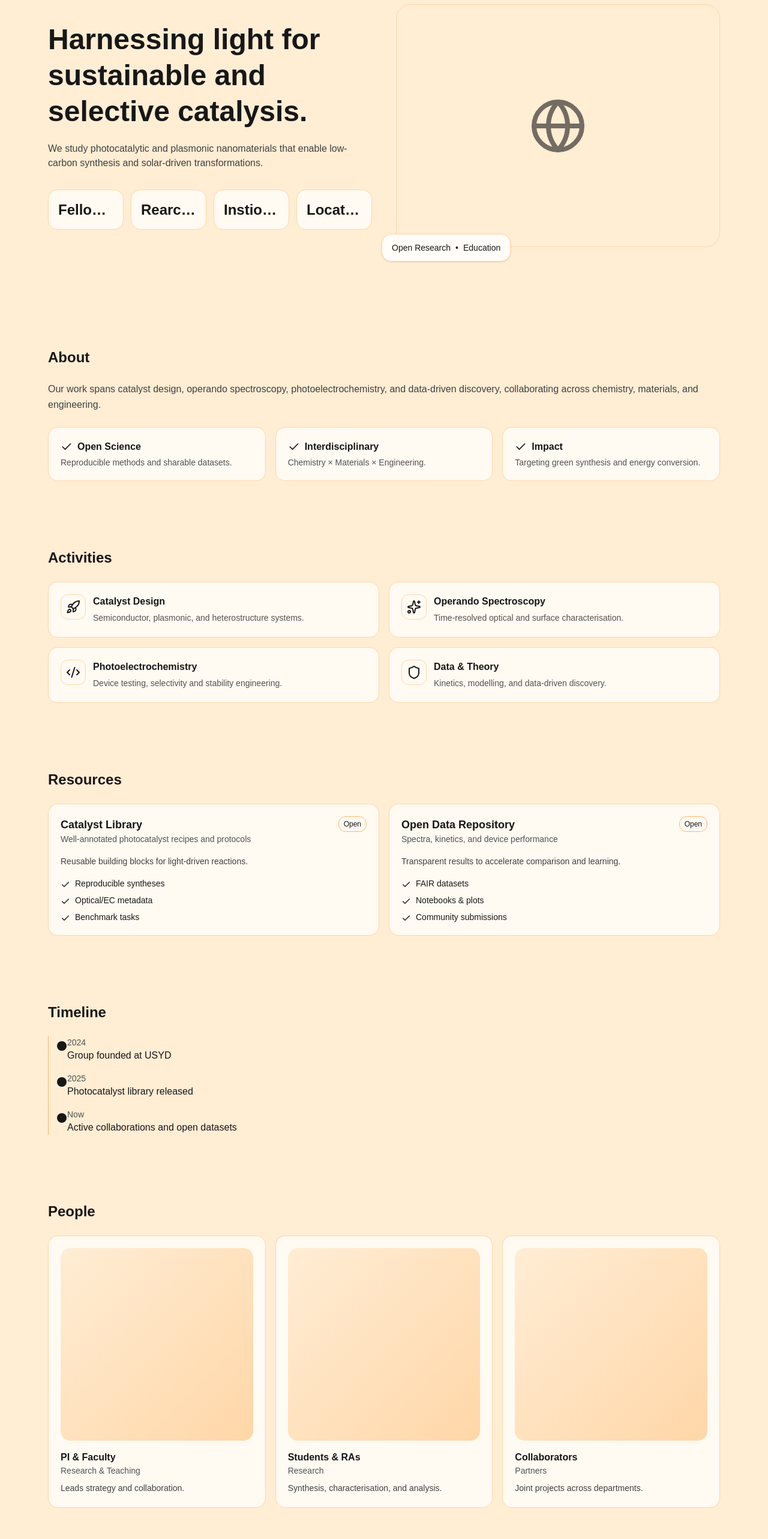
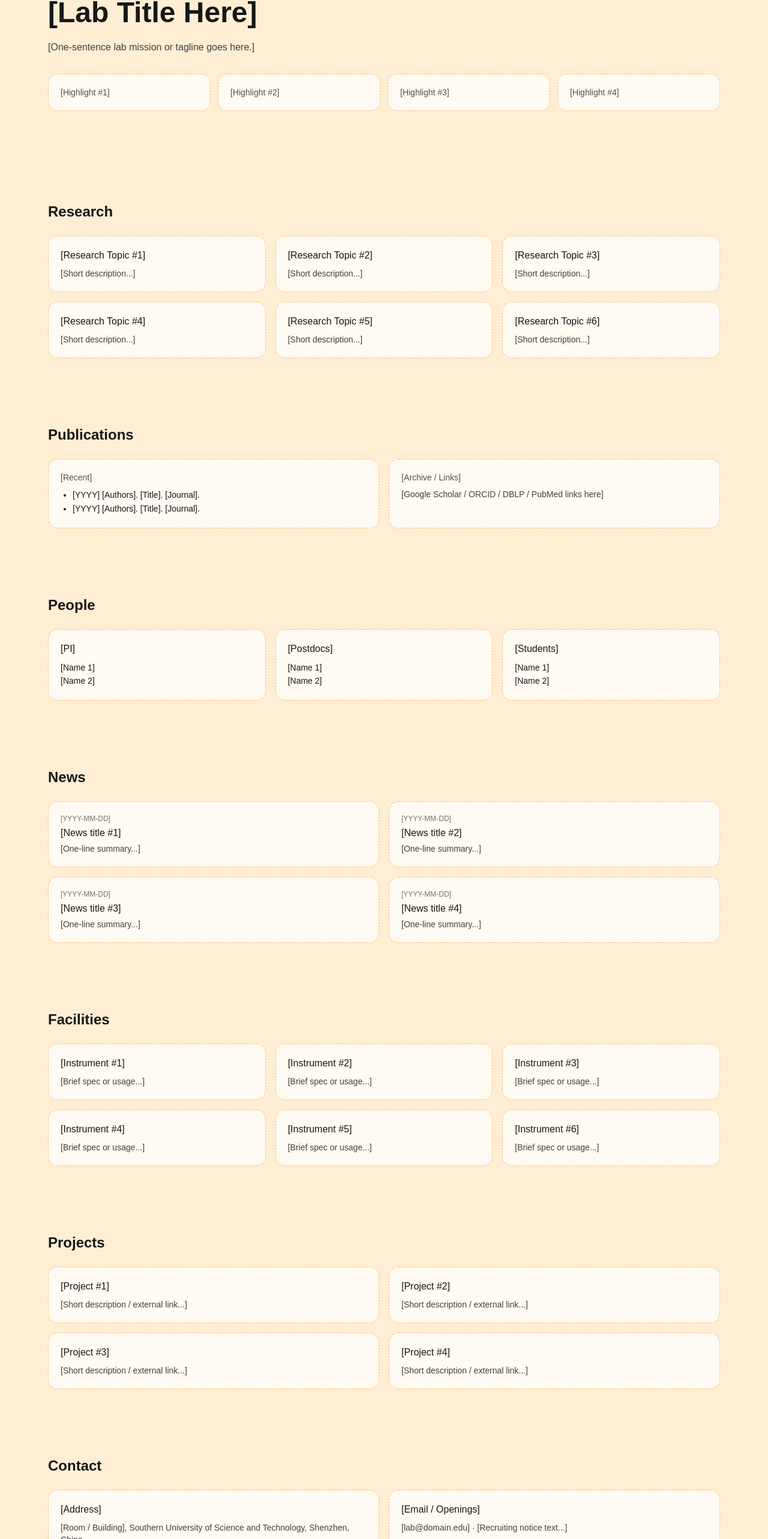
Before and after one commit to zhli0170/company-site, a Next.js app: page / in a window 1280 px wide. Shown: the part 170-2736 px from the top of the page at 60% size. Built offline with nearby package versions, Linux system fonts and the light colour scheme.

Commit message:
feat: add blank SUSTech lab site (sections & nav)

```diff
--- a/app/page.tsx
+++ b/app/page.tsx
@@ -1,147 +1,29 @@
 'use client';
 
 import type { ReactNode } from 'react';
-import { useMemo } from 'react';
 import { motion } from 'framer-motion';
-import {
-  Rocket,
-  Shield,
-  Sparkles,
-  Code2,
-  Globe,
-  Phone,
-  Mail,
-  MapPin,
-  Check,
-  ChevronRight,
-} from 'lucide-react';
 
-export default function CompanyIntroSite() {
-  const data = useMemo(
-    () => ({
-      name: 'University of Sydney Catalysis Group',
-      tagline: 'Harnessing light for sustainable and selective catalysis.',
-      heroCTA: {
-        primary: { label: 'Contact', href: '#contact' },
-        secondary: { label: 'Learn More', href: '#about' },
-      },
-
-      mission:
-        'We study photocatalytic and plasmonic nanomaterials that enable low-carbon synthesis and solar-driven transformations.',
-      vision:
-        'Our work spans catalyst design, operando spectroscopy, photoelectrochemistry, and data-driven discovery, collaborating across chemistry, materials, and engineering.',
-
-      values: [
-        { title: 'Open Science', desc: 'Reproducible methods and sharable datasets.' },
-        { title: 'Interdisciplinary', desc: 'Chemistry × Materials × Engineering.' },
-        { title: 'Impact', desc: 'Targeting green synthesis and energy conversion.' },
-      ],
-
-      // stats: 仅 value
-      stats: [
-        { value: 'Fellowship' },
-        { value: 'Rearch area' },
-        { value: 'Instioutional links' },
-        { value: 'Location' },
-      ],
-
-      services: [
-        {
-          icon: <Rocket className="w-6 h-6" />,
-          title: 'Catalyst Design',
-          desc: 'Semiconductor, plasmonic, and heterostructure systems.',
-        },
-        {
-          icon: <Sparkles className="w-6 h-6" />,
-          title: 'Operando Spectroscopy',
-          desc: 'Time-resolved optical and surface characterisation.',
-        },
-        {
-          icon: <Code2 className="w-6 h-6" />,
-          title: 'Photoelectrochemistry',
-          desc: 'Device testing, selectivity and stability engineering.',
-        },
-        {
-          icon: <Shield className="w-6 h-6" />,
-          title: 'Data & Theory',
-          desc: 'Kinetics, modelling, and data-driven discovery.',
-        },
-      ],
-
-      products: [
-        {
-          name: 'Catalyst Library',
-          tagline: 'Well-annotated photocatalyst recipes and protocols',
-          features: ['Reproducible syntheses', 'Optical/EC metadata', 'Benchmark tasks'],
-          brief: 'Reusable building blocks for light-driven reactions.',
-        },
-        {
-          name: 'Open Data Repository',
-          tagline: 'Spectra, kinetics, and device performance',
-          features: ['FAIR datasets', 'Notebooks & plots', 'Community submissions'],
-          brief: 'Transparent results to accelerate comparison and learning.',
-        },
-      ],
-
-      timeline: [
-        { time: '2024', event: 'Group founded at USYD' },
-        { time: '2025', event: 'Photocatalyst library released' },
-        { time: 'Now', event: 'Active collaborations and open datasets' },
-      ],
-
-      team: [
-        { name: 'PI & Faculty', role: 'Research & Teaching', bio: 'Leads strategy and collaboration.' },
-        { name: 'Students & RAs', role: 'Research', bio: 'Synthesis, characterisation, and analysis.' },
-        { name: 'Collaborators', role: 'Partners', bio: 'Joint projects across departments.' },
-      ],
-
-      clients: [
-        { name: 'School of Chemistry' },
-        { name: 'Faculty of Engineering' },
-        { name: 'Sydney Nano' },
-        { name: 'Industry Partners' },
-        { name: 'International Labs' },
-      ],
-
-      testimonials: [],
-
-      careers: {
-        note: 'We welcome motivated students and collaborators. Reach out with your CV and interests.',
-        roles: [
-          { title: 'Honours/MPhil/PhD', type: 'Open', link: '#contact' },
-          { title: 'Visiting Students', type: 'Open', link: '#contact' },
-          { title: 'Industry Collaboration', type: 'Open', link: '#contact' },
-        ],
-      },
-
-      contact: {
-        email: '',
-        phone: '',
-        address: 'F23, City Rd, University of Sydney NSW 2006',
-        map: 'https://www.google.com/maps?q=University+of+Sydney+NSW+2006',
-      },
-
-      footer: '© ' + new Date().getFullYear() + ' University of Sydney Catalysis Group.',
-    }),
-    []
-  );
-
+export default function LabBlankSite() {
+  // 顶部导航（锚点顺序可自行调整/增减）
   const nav = [
-    { id: 'team', label: 'People' },
+    { id: 'home', label: 'Home' },
+    { id: 'research', label: 'Research' },
     { id: 'publications', label: 'Publications' },
-    { id: 'blog', label: 'Rearch Blog' },
+    { id: 'people', label: 'People' },
+    { id: 'news', label: 'News' },
     { id: 'facilities', label: 'Facilities' },
-    { id: 'projects', label: 'Project' },
+    { id: 'projects', label: 'Projects' },
+    { id: 'contact', label: 'Contact' },
   ];
 
-
   return (
+    // 纯色背景（需要其它颜色可改 bg-orange-100 为任意 Tailwind 颜色或 16 进制）
     <div className="min-h-screen w-full text-neutral-900 bg-orange-100">
-      {/* Navbar */}
+      {/* 顶部导航 */}
       <header className="sticky top-0 z-50 bg-orange-100 border-b border-orange-200">
         <div className="mx-auto max-w-6xl px-4 h-16 flex items-center justify-between">
           <a href="#home" className="font-semibold text-lg tracking-tight">
-            {data.name}
+            MJZ Lab · SUSTech
           </a>
           <nav className="hidden md:flex gap-6 text-sm">
             {nav.map((n) => (
@@ -153,284 +35,161 @@ export default function CompanyIntroSite() {
         </div>
       </header>
 
+      {/* Hero / Home */}
+      <section id="home" className="mx-auto max-w-6xl px-4 py-16 md:py-24">
+        <motion.h1
+          initial={{ opacity: 0, y: 10 }}
+          animate={{ opacity: 1, y: 0 }}
+          transition={{ duration: 0.5 }}
+          className="text-3xl md:text-5xl font-bold leading-tight"
+        >
+          {/* 标题占位 */}
+          [Lab Title Here]
+        </motion.h1>
+        <p className="mt-4 text-neutral-700">
+          {/* 简介占位（1–2 句） */}
+          [One-sentence lab mission or tagline goes here.]
+        </p>
 
-      {/* Hero */}
-      <section id="home" className="relative overflow-hidden">
-        <div className="mx-auto max-w-6xl px-4 py-20 md:py-28 grid md:grid-cols-2 gap-10 items-center">
-          <motion.div initial={{ opacity: 0, y: 20 }} animate={{ opacity: 1, y: 0 }} transition={{ duration: 0.6 }}>
-            <h1 className="text-3xl md:text-5xl font-bold leading-tight">{data.tagline}</h1>
-            <p className="mt-5 text-neutral-700">{data.mission}</p>
-
-
-            {/* stats 仅显示 value */}
-            <div className="mt-8 grid grid-cols-2 sm:grid-cols-4 gap-3">
-              {data.stats.map((s: { value: string }, i: number) => (
-                <div
-                  key={i}
-                  className="rounded-2xl border border-orange-200 p-4 bg-white/70 backdrop-blur"
-                >
-                  <div className="text-2xl font-semibold leading-snug whitespace-nowrap truncate">
-                    {s.value}
-                  </div>
-
-                </div>
-              ))}
-            </div>
-          </motion.div>
-
-          <motion.div
-            initial={{ opacity: 0, y: 20 }}
-            animate={{ opacity: 1, y: 0 }}
-            transition={{ duration: 0.6, delay: 0.1 }}
-            className="relative"
-          >
-            <div className="aspect-[4/3] rounded-3xl border border-orange-200 bg-orange-100 grid place-items-center">
-              <Globe className="w-24 h-24 opacity-60" />
-            </div>
-            <div className="hidden md:block absolute -bottom-6 -left-6 rounded-2xl px-4 py-3 bg-white/85 border border-orange-200 text-sm shadow">
-              <span className="font-medium">Open Research</span>
-              <span className="mx-2">•</span>
-              <span>Education</span>
-            </div>
-          </motion.div>
+        {/* 可选：放置 3~4 个亮点卡片；空白版默认显示占位 */}
+        <div className="mt-8 grid grid-cols-2 sm:grid-cols-4 gap-3">
+          {Array.from({ length: 4 }).map((_, i) => (
+            <Card key={i} dashed>
+              <div className="text-sm text-neutral-600">[Highlight #{i + 1}]</div>
+            </Card>
+          ))}
         </div>
       </section>
 
-      {/* About */}
-      <Section id="about" title="About">
-        <p className="text-neutral-700 leading-relaxed">{data.vision}</p>
-        <ul className="mt-6 grid sm:grid-cols-3 gap-4">
-          {data.values.map((v, i) => (
-            <li key={i} className="rounded-2xl border border-orange-200 p-5 bg-white/70 backdrop-blur">
-              <div className="font-semibold flex items-center gap-2">
-                <Check className="w-5 h-5" /> {v.title}
-              </div>
-              <div className="text-sm text-neutral-600 mt-1">{v.desc}</div>
-            </li>
+      {/* Research */}
+      <Section id="research" title="Research">
+        <Grid cols={3}>
+          {Array.from({ length: 6 }).map((_, i) => (
+            <Card key={i} dashed>
+              <div className="font-medium">[Research Topic #{i + 1}]</div>
+              <p className="text-sm text-neutral-700 mt-2">
+                [Short description...]
+              </p>
+            </Card>
           ))}
-        </ul>
+        </Grid>
       </Section>
 
-      {/* Activities */}
-      <Section id="services" title="Activities">
-        <div className="grid md:grid-cols-2 gap-4">
-          {data.services.map((s, i) => (
-            <Card key={i}>
-              <div className="flex items-start gap-3">
-                <div className="p-2 rounded-xl border border-orange-200">{s.icon}</div>
-                <div>
-                  <div className="font-semibold">{s.title}</div>
-                  <div className="text-sm text-neutral-600 mt-1 leading-relaxed">{s.desc}</div>
-                </div>
-              </div>
-            </Card>
-          ))}
-        </div>
+      {/* Publications */}
+      <Section id="publications" title="Publications">
+        <Grid cols={2}>
+          <Card dashed>
+            <div className="text-sm text-neutral-600 mb-2">[Recent]</div>
+            <ul className="list-disc pl-5 text-sm leading-relaxed">
+              <li>[YYYY] [Authors]. [Title]. [Journal].</li>
+              <li>[YYYY] [Authors]. [Title]. [Journal].</li>
+            </ul>
+          </Card>
+          <Card dashed>
+            <div className="text-sm text-neutral-600 mb-2">[Archive / Links]</div>
+            <p className="text-sm text-neutral-700">
+              [Google Scholar / ORCID / DBLP / PubMed links here]
+            </p>
+          </Card>
+        </Grid>
       </Section>
 
-      {/* Resources */}
-      <Section id="products" title="Resources">
-        <div className="grid gap-4 md:grid-cols-2">
-          {data.products.map((p, i) => (
-            <Card key={i}>
-              <div className="flex items-start justify-between gap-6">
-                <div>
-                  <div className="text-lg font-semibold">{p.name}</div>
-                  <div className="text-sm text-neutral-600">{p.tagline}</div>
-                </div>
-                <Badge>Open</Badge>
-              </div>
-              <p className="mt-4 text-sm text-neutral-700 leading-relaxed">{p.brief}</p>
-              <ul className="mt-4 grid gap-2">
-                {p.features.map((f, j) => (
-                  <li key={j} className="text-sm flex items-start gap-2">
-                    <Check className="w-4 h-4 mt-1" /> {f}
-                  </li>
-                ))}
+      {/* People */}
+      <Section id="people" title="People">
+        <Grid cols={3}>
+          {['PI', 'Postdocs', 'Students'].map((group, i) => (
+            <Card key={i} dashed>
+              <div className="font-medium">[{group}]</div>
+              <ul className="mt-2 text-sm leading-relaxed">
+                <li>[Name 1]</li>
+                <li>[Name 2]</li>
               </ul>
             </Card>
           ))}
-        </div>
+        </Grid>
       </Section>
 
-      {/* Timeline */}
-      <Section id="timeline" title="Timeline">
-        <div className="relative pl-6">
-          <div className="absolute left-0 top-0 bottom-0 w-px bg-orange-300" />
-          <div className="grid gap-4">
-            {data.timeline.map((t, i) => (
-              <div key={i} className="relative">
-                <div className="absolute -left-[9px] top-2 w-4 h-4 rounded-full bg-neutral-900" />
-                <div className="ml-2">
-                  <div className="text-sm text-neutral-600">{t.time}</div>
-                  <div className="font-medium">{t.event}</div>
-                </div>
-              </div>
-            ))}
-          </div>
-        </div>
+      {/* News */}
+      <Section id="news" title="News">
+        <Grid cols={2}>
+          {Array.from({ length: 4 }).map((_, i) => (
+            <Card key={i} dashed>
+              <div className="text-xs text-neutral-500">[YYYY-MM-DD]</div>
+              <div className="font-medium mt-1">[News title #{i + 1}]</div>
+              <p className="text-sm text-neutral-700 mt-1">[One-line summary...]</p>
+            </Card>
+          ))}
+        </Grid>
       </Section>
 
-      {/* People */}
-      <Section id="team" title="People">
-        <div className="grid sm:grid-cols-2 md:grid-cols-3 gap-4">
-          {data.team.map((m, i) => (
-            <Card key={i}>
-              <div className="aspect-square rounded-2xl bg-gradient-to-br from-orange-100 to-orange-200 mb-4" />
-              <div className="font-semibold">{m.name}</div>
-              <div className="text-sm text-neutral-600">{m.role}</div>
-              <p className="text-sm text-neutral-700 mt-2 leading-relaxed">{m.bio}</p>
+      {/* Facilities */}
+      <Section id="facilities" title="Facilities">
+        <Grid cols={3}>
+          {Array.from({ length: 6 }).map((_, i) => (
+            <Card key={i} dashed>
+              <div className="font-medium">[Instrument #{i + 1}]</div>
+              <p className="text-sm text-neutral-700 mt-2">[Brief spec or usage...]</p>
             </Card>
           ))}
-        </div>
+        </Grid>
       </Section>
 
-      {/* Affiliations */}
-      <Section title="Affiliations">
-        <div className="grid md:grid-cols-2 gap-4">
-          <Card>
-            <div className="text-sm text-neutral-600 mb-3">Affiliated Groups</div>
-            <div className="grid grid-cols-2 gap-3">
-              {data.clients.map((c, i) => (
-                <div key={i} className="rounded-xl border border-orange-200 p-4 text-sm text-center">
-                  {c.name}
-                </div>
-              ))}
-            </div>
-          </Card>
-          <Card>
-            <div className="text-sm text-neutral-600 mb-3">Testimonials</div>
-            <div className="text-sm text-neutral-500">—</div>
-          </Card>
-        </div>
-      </Section>
-
-      {/* Join */}
-      <Section id="careers" title="Join">
-        <p className="text-neutral-700 leading-relaxed">{data.careers.note}</p>
-        <div className="mt-4 grid md:grid-cols-3 gap-4">
-          {data.careers.roles.map((r, i) => (
-            <Card key={i}>
-              <div className="font-medium">{r.title}</div>
-              <div className="text-xs text-neutral-600 mt-1">{r.type}</div>
-              <a href={r.link} className="mt-4 inline-flex items-center gap-2 text-sm underline underline-offset-4">
-                Learn more <ChevronRight className="w-4 h-4" />
-              </a>
+      {/* Projects */}
+      <Section id="projects" title="Projects">
+        <Grid cols={2}>
+          {Array.from({ length: 4 }).map((_, i) => (
+            <Card key={i} dashed>
+              <div className="font-medium">[Project #{i + 1}]</div>
+              <p className="text-sm text-neutral-700 mt-2">
+                [Short description / external link...]
+              </p>
             </Card>
           ))}
-        </div>
+        </Grid>
       </Section>
 
       {/* Contact */}
       <Section id="contact" title="Contact">
-        <div className="grid md:grid-cols-2 gap-6">
-          <Card>
-            <div className="flex items-center gap-3 text-sm">
-              <Mail className="w-4 h-4" /> {data.contact.email || '—'}
-            </div>
-            <div className="flex items-center gap-3 text-sm mt-2">
-              <Phone className="w-4 h-4" /> {data.contact.phone || '—'}
-            </div>
-            <div className="flex items-center gap-3 text-sm mt-2">
-              <MapPin className="w-4 h-4" /> {data.contact.address}
-            </div>
-            <a
-              href={data.contact.map}
-              target="_blank"
-              className="mt-4 inline-flex items-center gap-2 text-sm underline underline-offset-4"
-            >
-              View Map <ChevronRight className="w-4 h-4" />
+        <Grid cols={2}>
+          <Card dashed>
+            <div className="font-medium">[Address]</div>
+            <p className="text-sm text-neutral-700 mt-2">
+              [Room / Building], Southern University of Science and Technology, Shenzhen, China
+            </p>
+            <a className="underline text-sm mt-3 inline-block" href="#" target="_blank">
+              [View on Map]
             </a>
           </Card>
-          <Card>
-            {data.contact.email ? (
-              <form action={`mailto:${data.contact.email}`} method="post" encType="text/plain" className="grid gap-3">
-                <input required placeholder="Your name" className="px-3 py-2 rounded-xl border border-orange-200 bg-transparent" />
-                <input required placeholder="Your email" type="email" className="px-3 py-2 rounded-xl border border-orange-200 bg-transparent" />
-                <textarea required placeholder="What would you like to know?" rows={4} className="px-3 py-2 rounded-xl border border-orange-200 bg-transparent" />
-                <button className="rounded-2xl px-4 py-2 text-sm bg-neutral-900 text-white hover:opacity-90">Send</button>
-              </form>
-            ) : (
-              <div className="text-sm text-neutral-600">
-                Add an email in <code>data.contact.email</code> to enable the form.
-              </div>
-            )}
-          </Card>
-        </div>
-      </Section>
-      {/* Publications */}
-      <Section id="publications" title="Publications">
-        <div className="grid md:grid-cols-2 gap-4">
-          <Card>
-            <div className="text-sm text-neutral-600 mb-2">Recent</div>
-            <ul className="text-sm leading-relaxed list-disc pl-5">
-              <li>Coming soon — add your latest papers here.</li>
-            </ul>
-          </Card>
-          <Card>
-            <div className="text-sm text-neutral-600 mb-2">Archive</div>
-            <p className="text-sm text-neutral-700">
-              Link to Google Scholar / ORCID / group BibTeX later.
+          <Card dashed>
+            <div className="font-medium">[Email / Openings]</div>
+            <p className="text-sm text-neutral-700 mt-2">
+              [lab@domain.edu] · [Recruiting notice text...]
             </p>
           </Card>
-        </div>
+        </Grid>
       </Section>
-
-      {/* Rearch Blog */}
-      <Section id="blog" title="Rearch Blog">
-        <Card>
-          <p className="text-sm text-neutral-700">
-            Post short updates, figures, or lab notes here. You can also link to an external blog.
-          </p>
-        </Card>
-      </Section>
-
-      {/* Facilities */}
-      <Section id="facilities" title="Facilities">
-        <div className="grid md:grid-cols-3 gap-4">
-          <Card>
-            <div className="font-medium">Spectroscopy</div>
-            <div className="text-sm text-neutral-600 mt-1">UV–Vis, PL, time-resolved...</div>
-          </Card>
-          <Card>
-            <div className="font-medium">Photoelectrochemistry</div>
-            <div className="text-sm text-neutral-600 mt-1">Potentiostats, solar simulators...</div>
-          </Card>
-          <Card>
-            <div className="font-medium">Materials</div>
-            <div className="text-sm text-neutral-600 mt-1">Synthesis & characterization.</div>
-          </Card>
-        </div>
-      </Section>
-
-      {/* Project */}
-      <Section id="projects" title="Project">
-        <div className="grid md:grid-cols-2 gap-4">
-          <Card>
-            <div className="font-medium">Photocatalytic CO₂ Reduction</div>
-            <div className="text-sm text-neutral-700 mt-1">
-              Brief intro or external link.
-            </div>
-          </Card>
-          <Card>
-            <div className="font-medium">Selective Oxidation</div>
-            <div className="text-sm text-neutral-700 mt-1">
-              Brief intro or external link.
-            </div>
-          </Card>
-        </div>
-      </Section>
-
 
       {/* Footer */}
       <footer className="mt-16 border-t border-orange-200">
-        <div className="mx-auto max-w-6xl px-4 py-10 text-sm text-neutral-600">{data.footer}</div>
+        <div className="mx-auto max-w-6xl px-4 py-10 text-sm text-neutral-600">
+          © {new Date().getFullYear()} MJZ Lab · SUSTech. [Footer text here]
+        </div>
       </footer>
     </div>
   );
 }
 
-function Section({ id, title, children }: { id?: string; title: string; children: ReactNode }) {
+/* ---------- 小组件 ---------- */
+
+function Section({
+  id,
+  title,
+  children,
+}: {
+  id?: string;
+  title: string;
+  children: ReactNode;
+}) {
   return (
     <section id={id} className="mx-auto max-w-6xl px-4 py-14">
       <motion.h2
@@ -447,10 +206,30 @@ function Section({ id, title, children }: { id?: string; title: string; children
   );
 }
 
-function Card({ children }: { children: ReactNode }) {
-  return <div className="rounded-2xl border border-orange-200 p-5 bg-white/70 backdrop-blur">{children}</div>;
+function Grid({ cols = 3, children }: { cols?: 2 | 3; children: ReactNode }) {
+  return (
+    <div
+      className={`grid gap-4 ${cols === 2 ? 'md:grid-cols-2' : 'md:grid-cols-3'
+        }`}
+    >
+      {children}
+    </div>
+  );
 }
 
-function Badge({ children }: { children: ReactNode }) {
-  return <span className="inline-flex items-center rounded-xl border border-orange-300 px-2 py-1 text-xs">{children}</span>;
+function Card({
+  children,
+  dashed = false,
+}: {
+  children: ReactNode;
+  dashed?: boolean;
+}) {
+  return (
+    <div
+      className={`rounded-2xl p-5 bg-white/70 backdrop-blur border ${dashed ? 'border-orange-300 border-dashed' : 'border-orange-200'
+        }`}
+    >
+      {children}
+    </div>
+  );
 }
```
